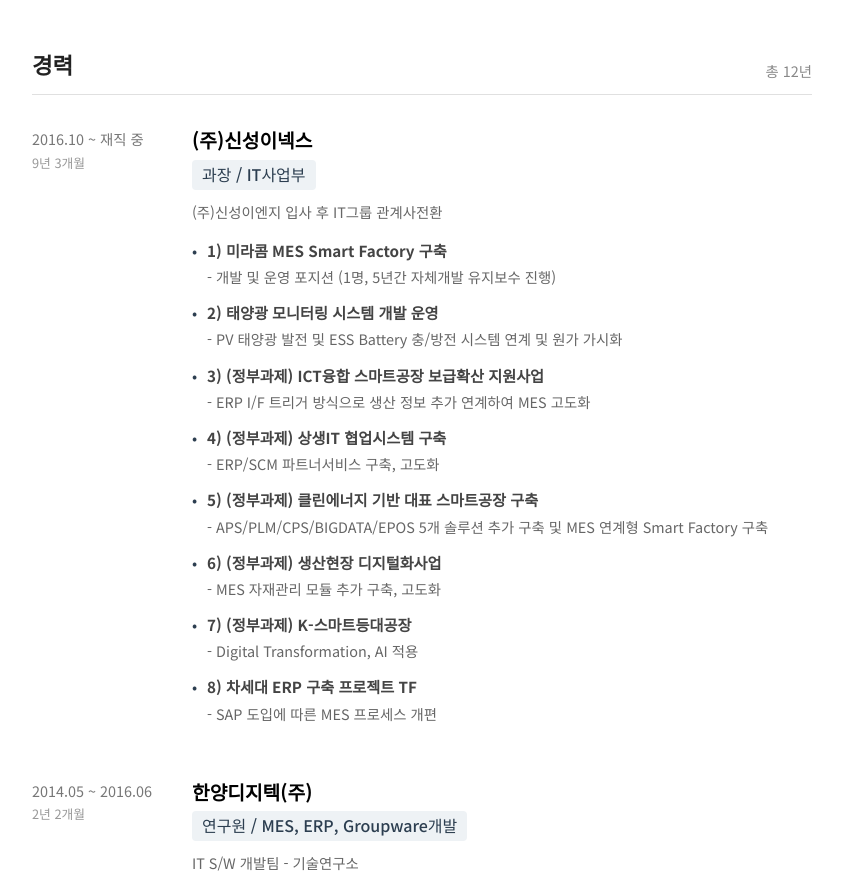
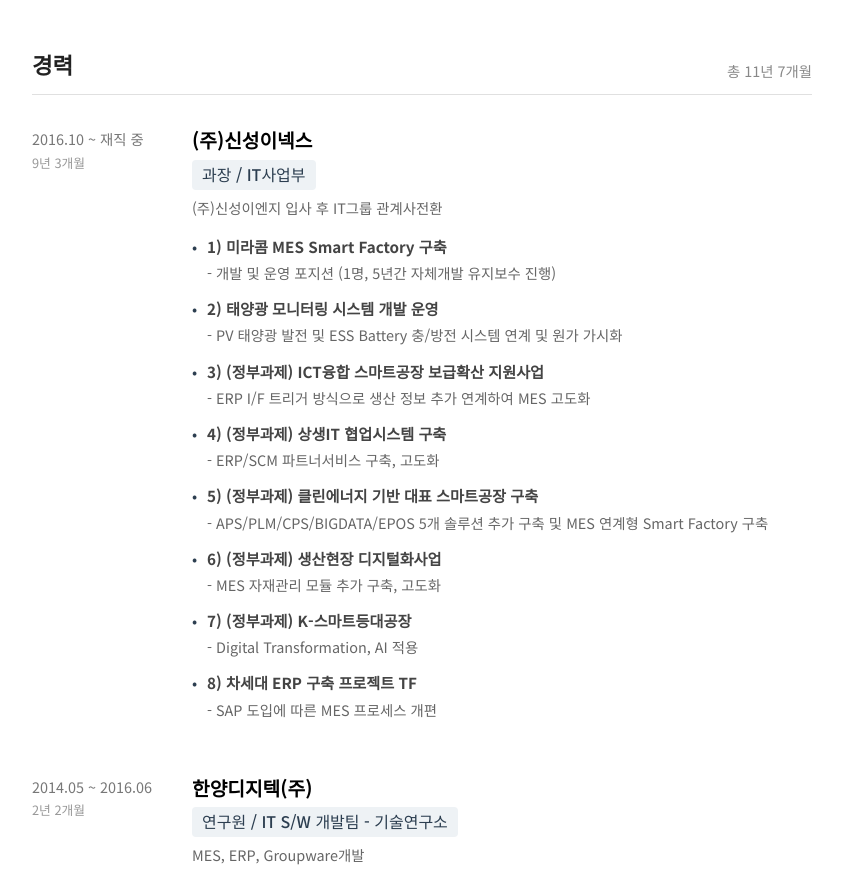
Before and after one commit to sf-mantis/sf-mantis.github.io, a plain HTML site: page resume.html in a window 1280 px wide. Shown: the part 587-1465 px from the top of the page, without its empty margins (218-1060 px from the left). Drawn offline with Linux system fonts and the light colour scheme.

Commit message:
Fix CSS and Script

```diff
--- a/resume.html
+++ b/resume.html
@@ -221,7 +221,7 @@
             font-size: 1rem;
             color: var(--accent-color);
             font-weight: 500;
-            margin-bottom: 10px;
+            margin-bottom: 6px;
             display: inline-block;
             background: #eef2f5;
             padding: 2px 10px;
@@ -232,6 +232,13 @@
             font-size: 0.9rem;
             color: #666;
             margin-bottom: 15px;
+        }
+
+        .gpa-text {
+            font-size: 0.9rem;
+            color: #666;
+            margin-bottom: 12px;
+            font-weight: 400;
         }
 
         .project-list {
@@ -439,12 +446,12 @@
         </div>
 
         <section>
-            <h2>경력 <span>총 12년</span></h2>
+            <h2>경력 <span id="total-career">계산 중...</span></h2>
 
             <div class="item">
                 <div class="date-col">
                     2016.10 ~ 재직 중
-                    <span class="date-duration">9년 3개월</span>
+                    <span class="date-duration calc-duration" data-start="2016.10" data-end="current"></span>
                 </div>
                 <div class="content-col">
                     <div class="company-name">(주)신성이넥스</div>
@@ -490,12 +497,12 @@
             <div class="item">
                 <div class="date-col">
                     2014.05 ~ 2016.06
-                    <span class="date-duration">2년 2개월</span>
+                    <span class="date-duration calc-duration" data-start="2014.05" data-end="2016.06"></span>
                 </div>
                 <div class="content-col">
                     <div class="company-name">한양디지텍(주)</div>
-                    <div class="role">연구원 / MES, ERP, Groupware개발</div>
-                    <p class="role-desc">IT S/W 개발팀 - 기술연구소</p>
+                    <div class="role">연구원 / IT S/W 개발팀 - 기술연구소</div>
+                    <p class="role-desc">MES, ERP, Groupware개발</p>
                     <ul class="project-list">
                         <li>
                             <span class="project-title">1) 바른전자 MES 신규 구축 프로젝트</span>
@@ -528,7 +535,7 @@
             <div class="item">
                 <div class="date-col">
                     2013.07 ~ 2013.08
-                    <span class="date-duration">2개월</span>
+                    <span class="date-duration calc-duration" data-start="2013.07" data-end="2013.08"></span>
                 </div>
                 <div class="content-col">
                     <div class="company-name">(주)다우기술</div>
@@ -558,6 +565,7 @@
                 <div class="content-col">
                     <div class="company-name">성균관대학교(수원)</div>
                     <div class="role">석사 / 산업공학</div>
+                    <p class="gpa-text">졸업평점: <strong>4.33</strong> / 4.5</p>
                     <ul class="project-list">
                         <li>
                             <span class="project-title">작업자 안전예방을 위한 AI기반 작업자 디지털 트윈 시스템 개발</span>
@@ -575,6 +583,7 @@
                 <div class="content-col">
                     <div class="company-name">한신대학교</div>
                     <div class="role">학사 / 정보통신학</div>
+                    <p class="gpa-text">졸업평점: <strong>3.98</strong> / 4.5</p>
                     <ul class="project-list">
                         <li>Android 기반 GPS 활용 미아찾기 애플리케이션</li>
                     </ul>
@@ -623,7 +632,58 @@
                 <li>SQLD (SQL개발자)</li>
             </ul>
         </section>
+    </div>
 
-    </div>
+    <script>
+        document.addEventListener('DOMContentLoaded', function() {
+            const elements = document.querySelectorAll('.calc-duration');
+            let totalMonthsAll = 0;
+
+            elements.forEach(el => {
+                const startStr = el.getAttribute('data-start'); // "YYYY.MM"
+                const endStr = el.getAttribute('data-end');     // "YYYY.MM" or "current"
+
+                const startDate = parseDate(startStr);
+                const endDate = endStr === 'current' ? new Date() : parseDate(endStr);
+
+                // 개월 수 차이 계산 (종료월 포함)
+                let months = (endDate.getFullYear() - startDate.getFullYear()) * 12;
+                months -= startDate.getMonth();
+                months += endDate.getMonth();
+                months += 1; // inclusive (시작월~종료월 모두 포함)
+
+                if (months < 0) months = 0;
+                totalMonthsAll += months;
+
+                el.textContent = formatDuration(months);
+            });
+
+            // 총 경력 업데이트
+            const totalEl = document.getElementById('total-career');
+            if(totalEl) {
+                totalEl.textContent = '총 ' + formatDuration(totalMonthsAll);
+            }
+        });
+
+        function parseDate(str) {
+            // "2016.10" -> Date object
+            const parts = str.split('.');
+            const year = parseInt(parts[0], 10);
+            const month = parseInt(parts[1], 10) - 1; // JS months are 0-11
+            return new Date(year, month, 1);
+        }
+
+        function formatDuration(totalMonths) {
+            const years = Math.floor(totalMonths / 12);
+            const months = totalMonths % 12;
+
+            let result = '';
+            if (years > 0) result += years + '년 ';
+            if (months > 0) result += months + '개월';
+            if (result === '') result = '1개월 미만';
+
+            return result.trim();
+        }
+    </script>
 </body>
 </html>
```
